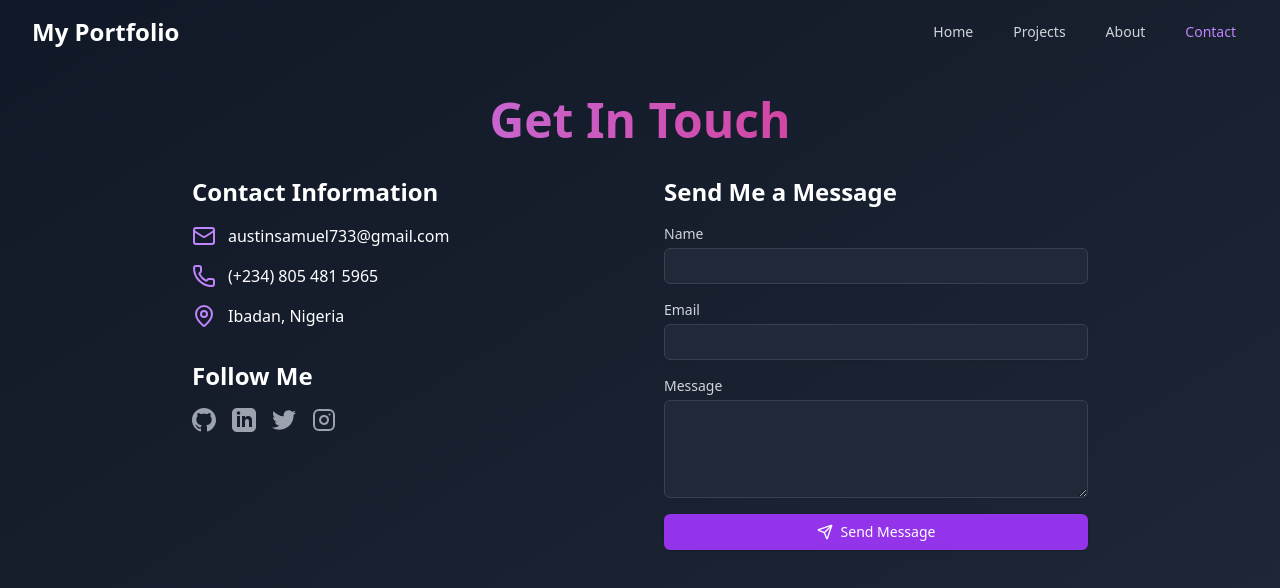
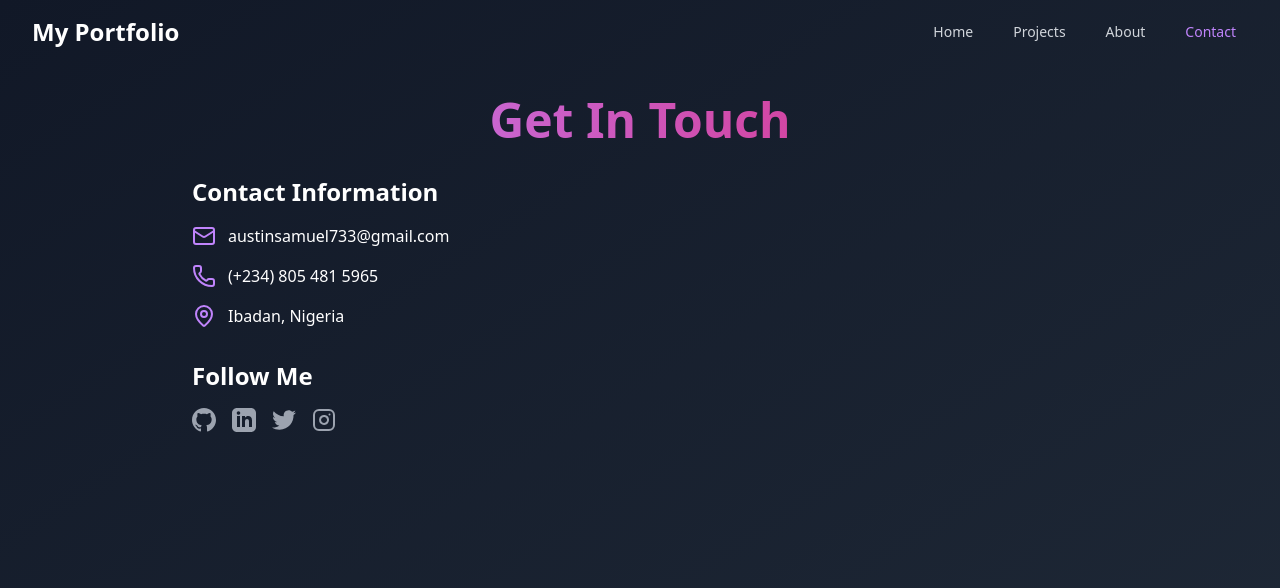
Before and after one commit to Austinsahm/Portfolio, a Next.js app: page /contact in a window 1280 px wide. Shown: the top 588 px of the page. Built offline with nearby package versions, Linux system fonts and the light colour scheme.

Commit message:
Edited: Removed the form from contact page

```diff
--- a/src/app/contact/page.tsx
+++ b/src/app/contact/page.tsx
@@ -1,38 +1,11 @@
 "use client";
 
-import { useState } from "react";
 import { motion } from "framer-motion";
-import { Mail, Phone, MapPin, Send, Instagram } from "lucide-react";
-import { Button } from "@/components/ui/button";
-import { Input } from "@/components/ui/input";
-import { Textarea } from "@/components/ui/textarea";
-import { useToast } from "@/components/ui/use-toast";
-import { Toaster } from "@/components/ui/toaster";
+import { Mail, Phone, MapPin, Instagram } from "lucide-react";
+// import { Toaster } from "@/components/ui/toaster";
 
 export default function Contact() {
-  const [name, setName] = useState("");
-  const [email, setEmail] = useState("");
-  const [message, setMessage] = useState("");
-  const [isSubmitting, setIsSubmitting] = useState(false);
-  const { toast } = useToast();
 
-  const handleSubmit = async (e: React.FormEvent) => {
-    e.preventDefault();
-    setIsSubmitting(true);
-
-    // Simulate form submission
-    await new Promise((resolve) => setTimeout(resolve, 2000));
-
-    toast({
-      title: "Message Sent!",
-      description: "Thanks for reaching out. I'll get back to you soon!",
-    });
-
-    setName("");
-    setEmail("");
-    setMessage("");
-    setIsSubmitting(false);
-  };
 
   return (
     <div className="min-h-screen bg-gradient-to-br from-gray-900 to-gray-800 text-white pt-20 p-8 md:p-24">
@@ -129,7 +102,7 @@ export default function Contact() {
             </div>
           </motion.div>
 
-          <motion.div
+          {/* <motion.div
             initial={{ x: 50, opacity: 0 }}
             animate={{ x: 0, opacity: 1 }}
             transition={{ delay: 0.4, duration: 0.5 }}
@@ -220,10 +193,10 @@ export default function Contact() {
                 )}
               </Button>
             </form>
-          </motion.div>
+          </motion.div> */}
         </div>
       </motion.div>
-      <Toaster />
+      {/* <Toaster /> */}
     </div>
   );
 }
```
